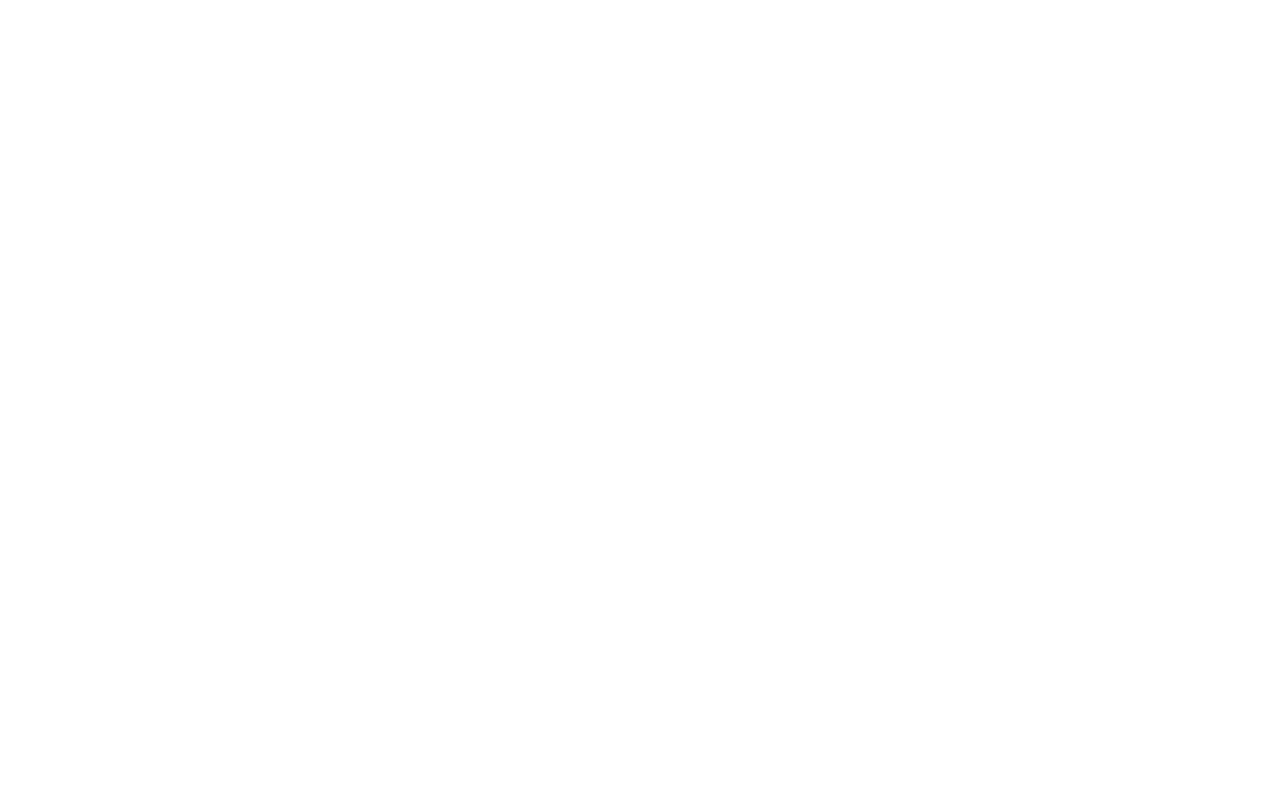
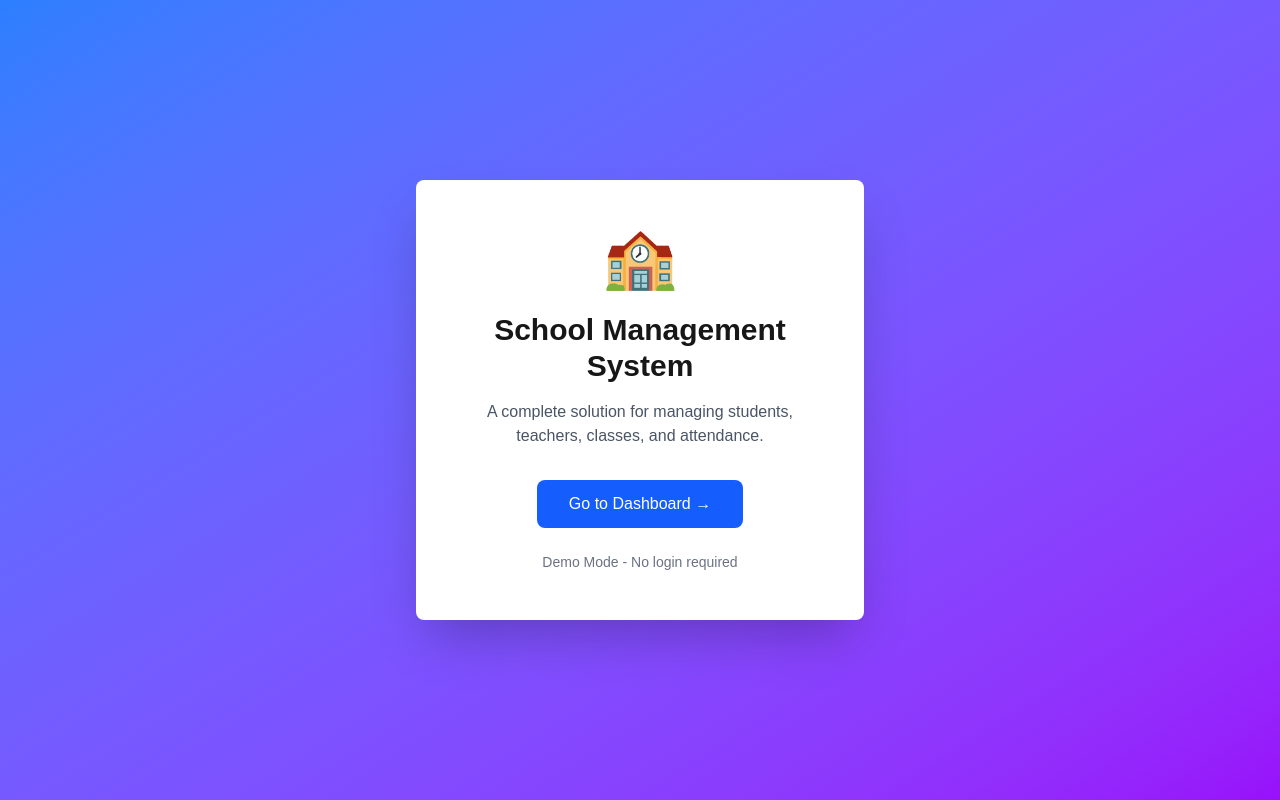
Before and after one commit to Rufiadah-Shafi/school-management-system, a Next.js app: page / in a window 1280 px wide. Before the commit this address had no page. Built offline with nearby package versions, Linux system fonts and the light colour scheme.

Commit message:
Add welcome landing page

```diff
--- a/app/page.tsx
+++ b/app/page.tsx
@@ -1,7 +1,27 @@
- import { redirect } from 'next/navigation';
+import Link from "next/link";
+
 function Home() {
   return (
-   redirect('/dashboard')
+    <div className="min-h-screen bg-gradient-to-br from-blue-500 to-purple-600 flex items-center justify-center">
+      <div className="bg-white rounded-lg shadow-2xl p-12 text-center max-w-md">
+        <div className="text-6xl mb-6">🏫</div>
+        <h1 className="text-3xl font-bold mb-4">School Management System</h1>
+        <p className="text-gray-600 mb-8">
+          A complete solution for managing students, teachers, classes, and attendance.
+        </p>
+
+        <Link
+          href="/dashboard"
+          className="bg-blue-600 text-white px-8 py-3 rounded-lg hover:bg-blue-700 inline-block"
+        >
+          Go to Dashboard →
+        </Link>
+
+        <p className="text-sm text-gray-500 mt-6">
+          Demo Mode - No login required
+        </p>
+      </div>
+    </div>
   )
 }
 export default Home;
```
